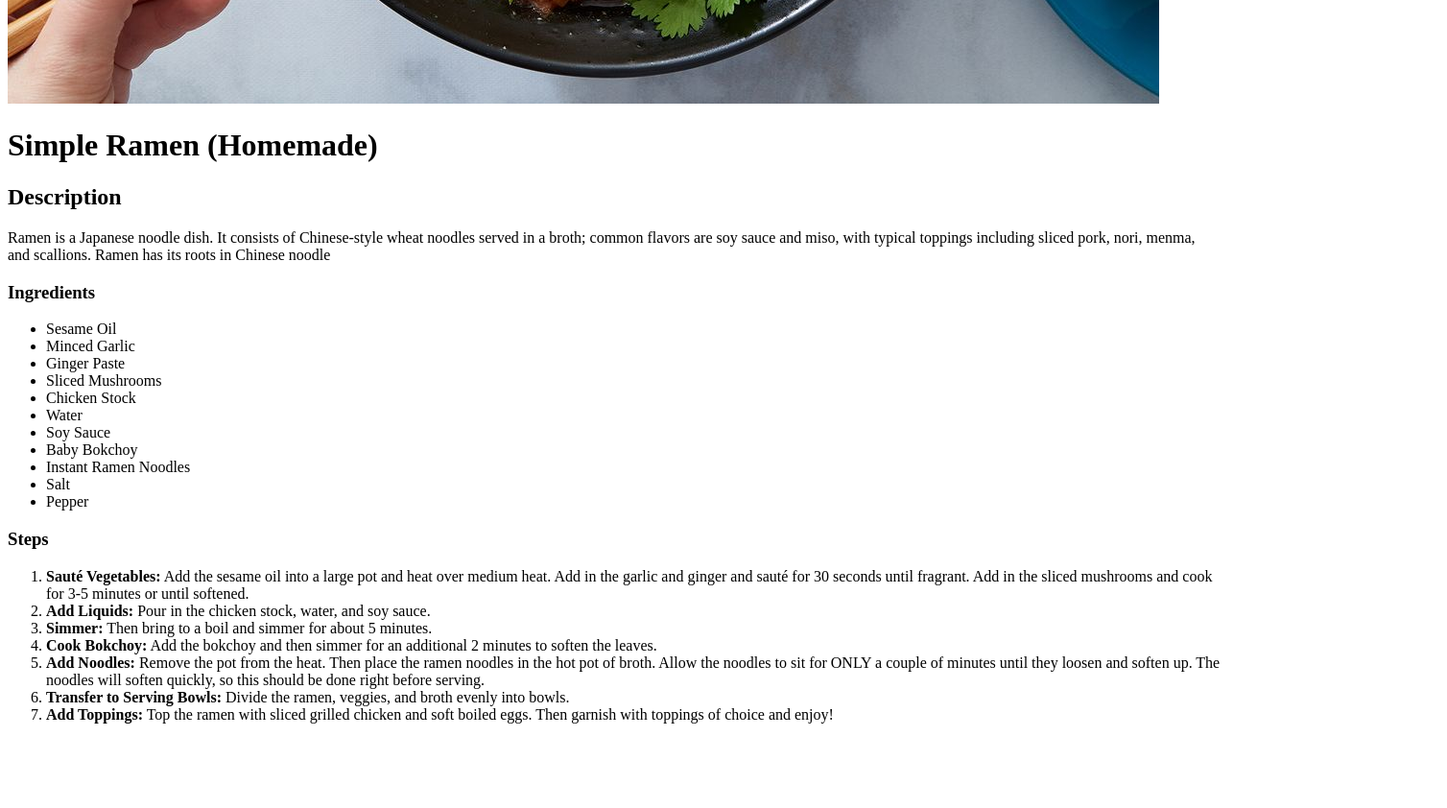
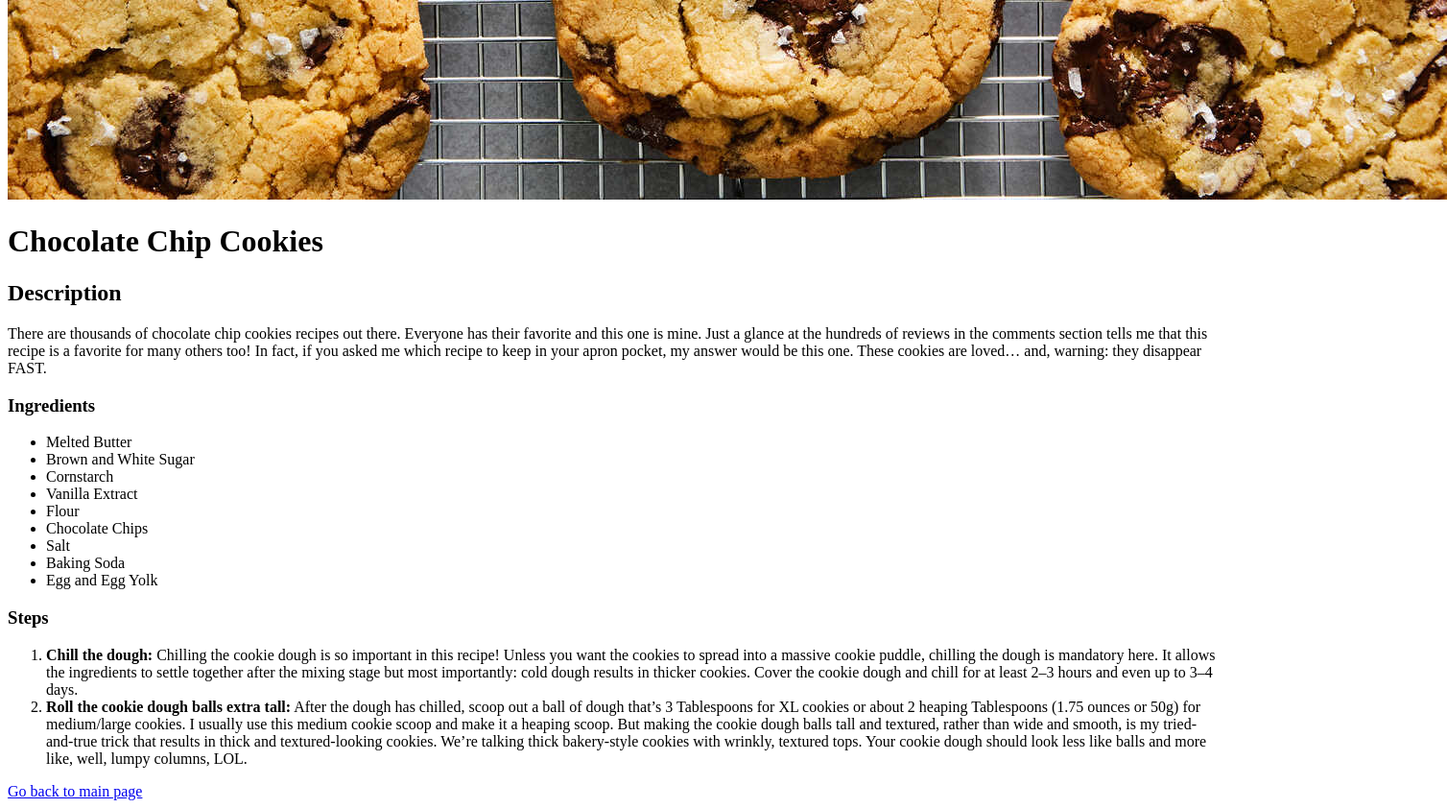
Before and after one commit to ukiode/odin-recipes, a plain HTML site: page recipes/cookies.html in a window 1280 px wide. Shown: the part 800-1642 px from the top of the page at 96% size, 1508 px wide, since content can reach past the window. Before the commit the page ends 1570 px from the top, so only its background shows below. Drawn offline with Linux system fonts and the light colour scheme.

Commit message:
Finished the Chocolate Chip Cookies recipe website and added a cookie picture.

```diff
--- a/recipes/cookies.html
+++ b/recipes/cookies.html
@@ -2,37 +2,31 @@
 <html lang="en">
 <head>
     <meta charset="UTF-8">
-    <title>Cookies Recipe</title>
+    <title>Chocolate Chip Cookies Recipe</title>
 </head>
 
 <body>
-    <img src="ramen.jpg" alt="Ramen Dish">
-    <h1>Simple Ramen (Homemade)</h1>
+    <img src="cookies.jpg" alt="Ramen Dish">
+    <h1>Chocolate Chip Cookies</h1>
     <h2>Description</h2>
-        <p>Ramen is a Japanese noodle dish. It consists of Chinese-style wheat noodles served in a broth; common flavors are soy sauce and miso, with typical toppings including sliced pork, nori, menma, and scallions. Ramen has its roots in Chinese noodle</p>
+        <p>There are thousands of chocolate chip cookies recipes out there. Everyone has their favorite and this one is mine. Just a glance at the hundreds of reviews in the comments section tells me that this recipe is a favorite for many others too! In fact, if you asked me which recipe to keep in your apron pocket, my answer would be this one. These cookies are loved… and, warning: they disappear FAST.</p>
     <h3>Ingredients</h3>
         <ul>
-            <li>Sesame Oil</li>
-            <li>Minced Garlic</li>
-            <li>Ginger Paste</li>
-            <li>Sliced Mushrooms</li>
-            <li>Chicken Stock</li>
-            <li>Water</li>
-            <li>Soy Sauce</li>
-            <li>Baby Bokchoy</li>
-            <li>Instant Ramen Noodles</li>
+            <li>Melted Butter</li>
+            <li>Brown and White Sugar</li>
+            <li>Cornstarch</li>
+            <li>Vanilla Extract</li>
+            <li>Flour</li>
+            <li>Chocolate Chips</li>
             <li>Salt</li>
-            <li>Pepper</li>
+            <li>Baking Soda</li>
+            <li>Egg and Egg Yolk</li>
         </ul>
     <h3>Steps</h3>
         <ol>
-            <li> <b>Sauté Vegetables:</b> Add the sesame oil into a large pot and heat over medium heat. Add in the garlic and ginger and sauté for 30 seconds until fragrant. Add in the sliced mushrooms and cook for 3-5 minutes or until softened.</li>
-            <li><b>Add Liquids:</b> Pour in the chicken stock, water, and soy sauce.</li>
-            <li><b>Simmer:</b> Then bring to a boil and simmer for about 5 minutes.</li>
-            <li><b>Cook Bokchoy:</b> Add the bokchoy and then simmer for an additional 2 minutes to soften the leaves.</li>
-            <li><b>Add Noodles:</b> Remove the pot from the heat. Then place the ramen noodles in the hot pot of broth. Allow the noodles to sit for ONLY a couple of minutes until they loosen and soften up. The noodles will soften quickly, so this should be done right before serving. </li>
-            <li><b>Transfer to Serving Bowls:</b> Divide the ramen, veggies, and broth evenly into bowls.</li>
-            <li><b>Add Toppings:</b> Top the ramen with sliced grilled chicken and soft boiled eggs. Then garnish with toppings of choice and enjoy!</li>
+            <li><b>Chill the dough:</b> Chilling the cookie dough is so important in this recipe! Unless you want the cookies to spread into a massive cookie puddle, chilling the dough is mandatory here. It allows the ingredients to settle together after the mixing stage but most importantly: cold dough results in thicker cookies. Cover the cookie dough and chill for at least 2–3 hours and even up to 3–4 days.</li>
+            <li><b>Roll the cookie dough balls extra tall:</b> After the dough has chilled, scoop out a ball of dough that’s 3 Tablespoons for XL cookies or about 2 heaping Tablespoons (1.75 ounces or 50g) for medium/large cookies. I usually use this medium cookie scoop and make it a heaping scoop. But making the cookie dough balls tall and textured, rather than wide and smooth, is my tried-and-true trick that results in thick and textured-looking cookies. We’re talking thick bakery-style cookies with wrinkly, textured tops. Your cookie dough should look less like balls and more like, well, lumpy columns, LOL.</li>
         </ol>
+    <a href="/index.html">Go back to main page</a>
 </body>
 </html>
```
Also changed, not shown: recipes/ramen.html (+1 -1 lines), recipes/cookies.jpg (added).
